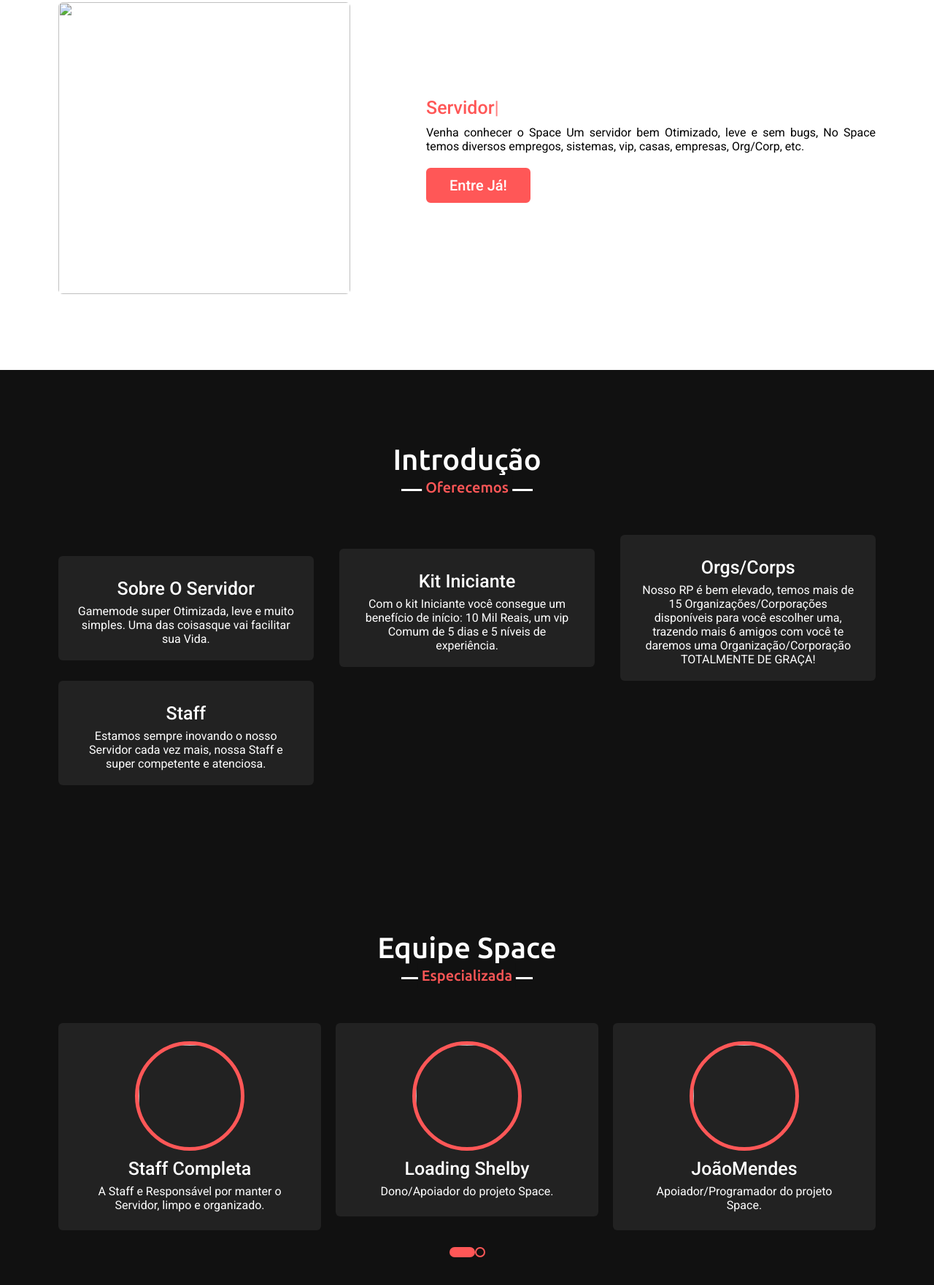
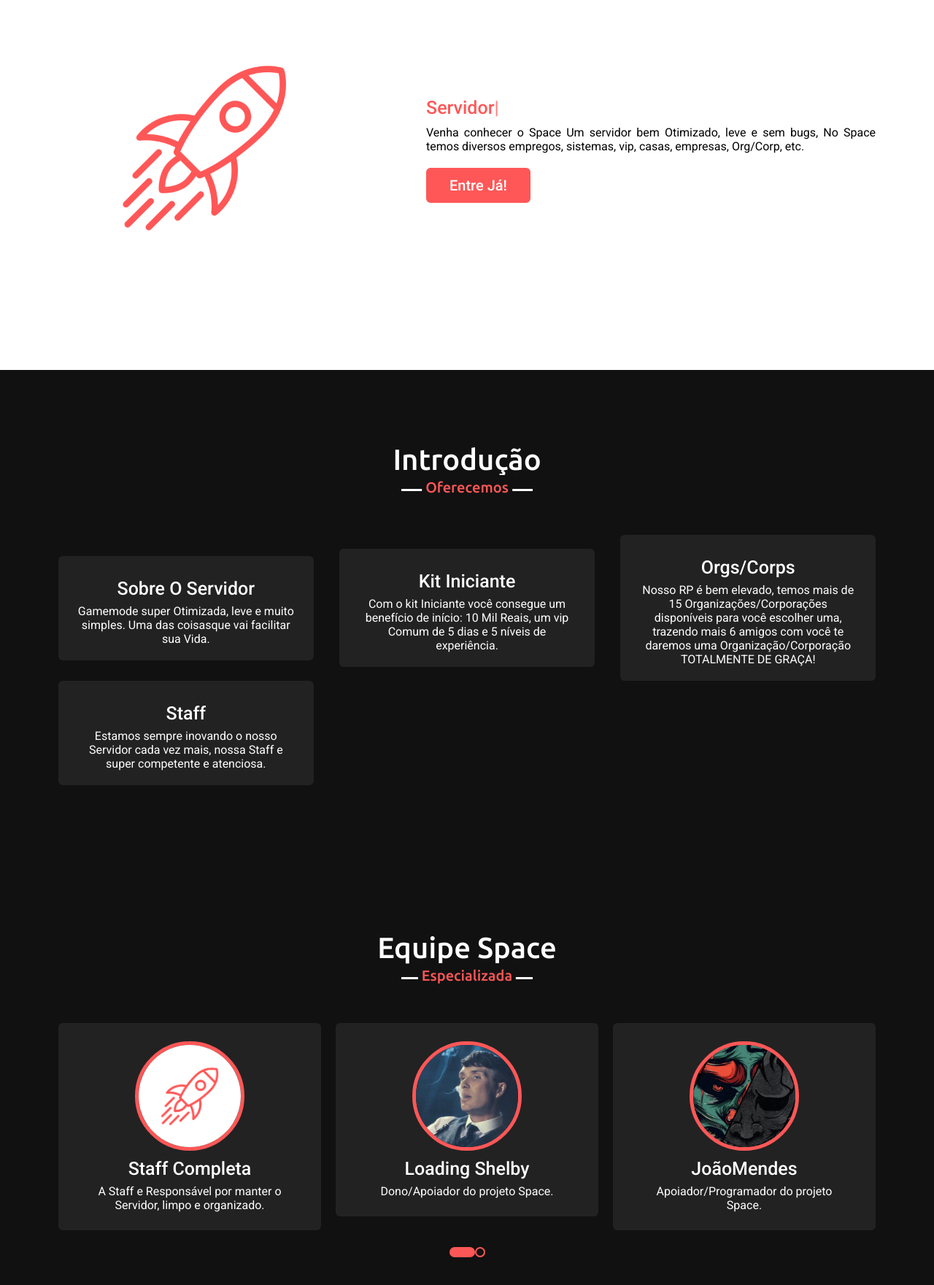
Before and after one commit to joaoumdev/sitespaceteste, a plain HTML site: page index.html in a window 1280 px wide. Shown: the part 1023-2784 px from the top of the page at 73% size. Drawn offline with nearby package versions, Linux system fonts and the light colour scheme; files whose address does not match are found by name.

Commit message:
Commit init

```diff
--- a/index.html
+++ b/index.html
@@ -46,7 +46,7 @@
             <h2 class="title">Informações</h2>
             <div class="about-content">
                 <div class="column left">
-                    <img src="image/img-1.jpg" alt="">
+                    <img src="img-1.jpg" alt="">
                 </div>
                 <div class="column right">
                     <div class="text"> <span class="typing-2"></span></div>
@@ -100,35 +100,35 @@
            <div class="carousel owl-carousel ">
                <div class="card">
                    <div class="box">
-                       <img src="image/img-1.jpg" alt="">
+                       <img src="img-1.jpg" alt="">
                        <div class="text">Staff Completa</div>
                        <p>A Staff e Responsável por manter o Servidor, limpo e organizado.</p>
                    </div>
                </div>
                <div class="card">
                 <div class="box">
-                    <img src="image/img-2.jpg" alt="">
+                    <img src="img-2.jpg" alt="">
                     <div class="text">Loading Shelby</div>
                     <p>Dono/Apoiador do projeto Space.</p>
                 </div>
             </div>
             <div class="card">
                 <div class="box">
-                    <img src="image/img-3.jpg" alt="">
+                    <img src="img-3.jpg" alt="">
                     <div class="text">JoãoMendes</div>
                     <p>Apoiador/Programador do projeto Space.</p>
                 </div>
             </div>
             <div class="card">
                 <div class="box">
-                    <img src="image/img-4.jpg" alt="">
+                    <img src="img-4.jpg" alt="">
                     <div class="text">Darknes</div>
                     <p>Apoiador/Programador do projeto Space.</p>
                 </div>
             </div>
             <div class="card">
                 <div class="box">
-                    <img src="image/img-5.jpg" alt="">
+                    <img src="img-5.jpg" alt="">
                     <div class="text">Secret</div>
                     <p>Diretor do projeto Space.</p>
                 </div>
```
